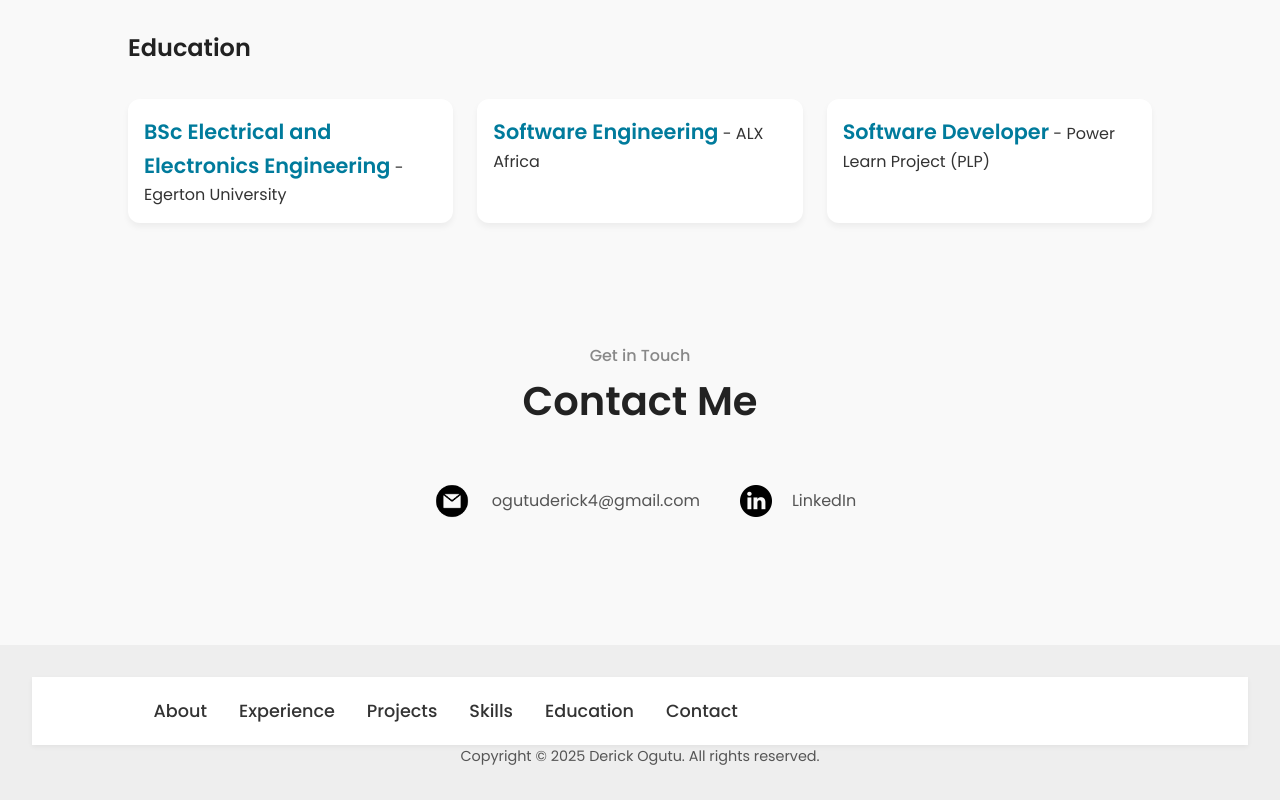
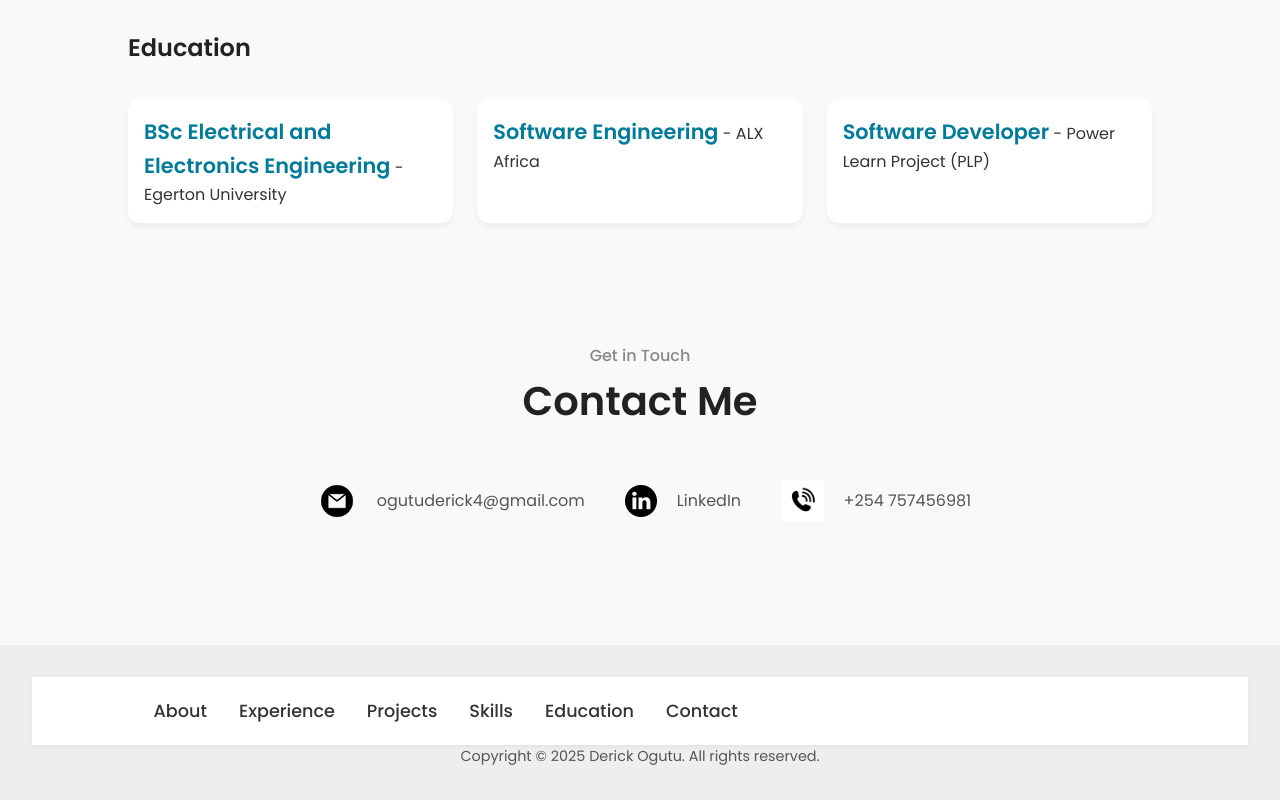
Before and after one commit to mypin99/DerickOgutu-Portfolio, a plain HTML site: page index.html in a window 1280 px wide. Shown: the part 3807-4607 px from the top of the page. Drawn offline with Linux system fonts and the light colour scheme.

Commit message:
Update: corrected HTML, CSS, and JS

```diff
--- a/index.html
+++ b/index.html
@@ -215,6 +215,10 @@
           <img src="./assets/linkedin.png" alt="LinkedIn" class="icon contact-icon" />
           <p><a href="https://www.linkedin.com/in/derick-ogutu">LinkedIn</a></p>
         </div>
+         <div class="contact-info-container">
+          <img src="./assets/phone.png" alt="Phone" class="icon contact-icon phone-icon" />
+          <p><a href="tel:+254757456981">+254 757456981</a></p>
+        </div>
       </div>
     </section>
 
--- a/styles.css
+++ b/styles.css
@@ -292,6 +292,9 @@ nav {
 .email-icon {
   height: 2.5rem;
 }
+.phone-icon {
+  height: 2.5rem;
+}
 
 /* === FOOTER === */
 
```
Also changed, not shown: assets/phone.png (added).
